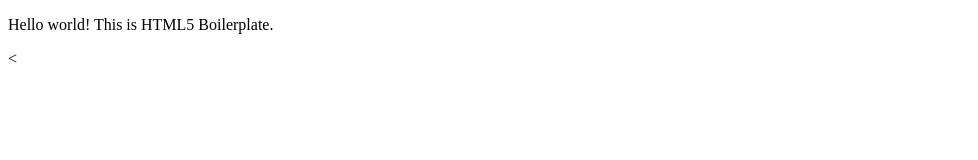
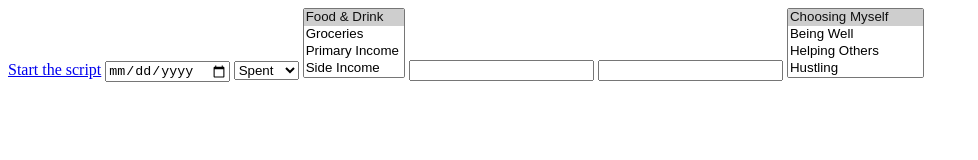
Before and after one commit to rcravago/personal-finance-viz, a plain HTML site: page index.html in a window 1280 px wide. Shown: the whole page, without its empty margins (0-978 px from the left). Drawn offline with nearby package versions, Linux system fonts and the light colour scheme.

Commit message:
Create basic money entry log

```diff
--- a/index.html
+++ b/index.html
@@ -1,80 +1,49 @@
-<!-- ROXANNE'S PROBLEM TO SOLVE: -->
-<!-- I want to spend less than I earn. I think I spend more than I earn. -->
-<!-- IDEAS: -->
-<!-- ratio spent : earned -->
-
-<!-- Fixed recurring expenses aside, out of my variable expenses, I think I spend the most on eating out -->
-<!-- IDEAS: -->
-<!-- input fixed expenses -->
-<!-- input rest of variable expenses -->
-<!-- input eating out expenses for 1 wk, 1 mo -->
-<!-- input grocery expenses for 1 wk, 1 mo -->
-
-<!-- Why? -->
-<!-- 1) I think I eat out too frequently, both alone and with people -->
-<!-- IDEAS: -->
-<!-- 3rd-party API: sunrise calendar currently integrates my swarm checkins, can I get this data for restaurants and cafés? -->
-<!-- weekly tally of # times ate out -->
-
-<!-- 2) I think that for each meal, I spend on avg >$20 -->
-<!-- IDEAS: -->
-<!-- take weekly eating out spending, and calculate avg -->
-
-<!-- 3) I also really love trying new places, new foods -->
-<!-- IDEAS: -->
-<!-- 3rd-party API: take swarm checkins and return # unique check-ins at restaurants/cafés -->
-
-<!-- 4) I also tend to like 'nice' restaurants, good quality food  -->
-<!-- (ex. hard to go to a random hole in the wall unless I've been recommended that it's good) -->
-<!-- IDEAS: -->
-<!-- 3rd-party API: take swarm checkins at restaurants/cafés and return pie chart of $$ rating -->
-
-<!-- 5) But I also really like to cook -->
-<!-- 6) and sometimes grocery shop, but the grocery store is too far and most nights I don't like shopping post work -->
-<!-- IDEAS: -->
-<!-- ratio eating out : groceries -->
-
 <!DOCTYPE html>
-<!--[if lt IE 7]>      <html class="no-js lt-ie9 lt-ie8 lt-ie7"> <![endif]-->
-<!--[if IE 7]>         <html class="no-js lt-ie9 lt-ie8"> <![endif]-->
-<!--[if IE 8]>         <html class="no-js lt-ie9"> <![endif]-->
-<!--[if gt IE 8]><!--> <html class="no-js"> <!--<![endif]-->
+<html class="no-js">
   <head>
     <meta charset="utf-8">
     <meta http-equiv="X-UA-Compatible" content="IE=edge">
     <title></title>
     <meta name="description" content="">
     <meta name="viewport" content="width=device-width, initial-scale=1">
+    <!-- underscore library -->
+    <script type='text/javascript' src='https://cdnjs.cloudflare.com/ajax/libs/underscore.js/1.8.3/underscore-min.js'></script>
+    <!-- jquery library -->
+    <script type='text/javascript' src="//ajax.googleapis.com/ajax/libs/jquery/1.10.2/jquery.min.js"></script>
+    <!-- custom JS library -->
+    <script type="text/javascript" src="main.js"></script>
   </head>
   <body>
-        <!--[if lt IE 7]>
-            <p class="browsehappy">You are using an <strong>outdated</strong> browser. Please <a href="http://browsehappy.com/">upgrade your browser</a> to improve your experience.</p>
-        <![endif]-->
+    <!-- call the custom library function -->
+    <a href="#" onclick="main();">Start the script</a>
+    <!-- log expense, income, savings -->
+    <input id="date" type="date">
 
-        <!-- Add your site or application content here -->
-        <p>Hello world! This is HTML5 Boilerplate.</p>
+    <select id="type" name="type">
+      <option value="expense" selected>Spent</option>
+      <option value="income">Earned</option>
+      <option value="saving">Saved</option>
+    </select>
 
-        <script src="//ajax.googleapis.com/ajax/libs/jquery/1.10.2/jquery.min.js"></script>
-        <script>window.jQuery || document.write('<script src="js/vendor/jquery-1.10.2.min.js"><\/script>')</script>
+    <select id="category" name="category" multiple>
+      <option value="eating_out" selected>Food & Drink</option>
+      <option value="groceries">Groceries</option>
+      <option value="primary_income">Primary Income</option>
+      <option value="side_income">Side Income</option>
+      <option value="saving_deposit">Savings Deposit</option>
+    </select>
 
-        <<script src="/javascripts/application.js" type="text/javascript" charset="utf-8" async defer>
-          var sampleData = [
-            {
-              date: 'Wed, Nov 11, 2015',
-              amt: '$5.25',
-              type: 'expense',
-              location: 'Stumptown Coffee Roasters',
-              bucket: 'eating out'
-            },
-            {
-              date: 'Tues, Nov 10, 2015',
-              amt: '$60',
-              type: 'expense',
-              location: 'Associated Supermarket',
-              bucket: 'groceries'
-            }
-          ];
+    <input id="cost" type="number">
 
-        </script>
+    <input id="place" type="search">
+
+    <select name="tags" multiple>
+      <option value="self" selected>Choosing Myself</option>
+      <option value="well">Being Well</option>
+      <option value="volunteer">Helping Others</option>
+      <option value="project">Hustling</option>
+      <option value="relationship">Building Relationships</option>
+      <option value="travel">Wanderlusting</option>
+    </select>
   </body>
 </html>
```
Lines whose indentation alone changed are shown as unchanged.
